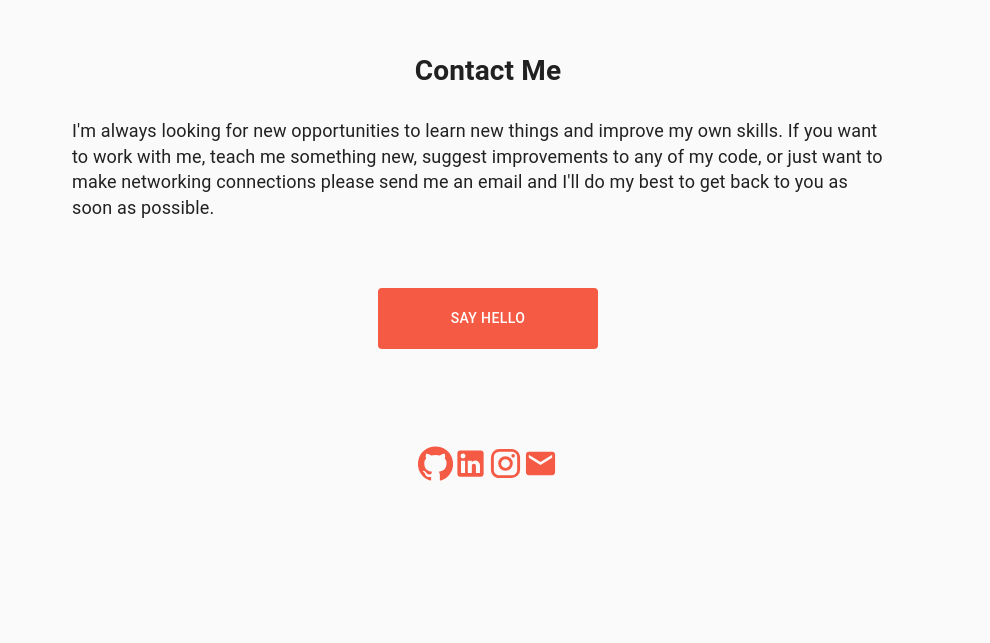
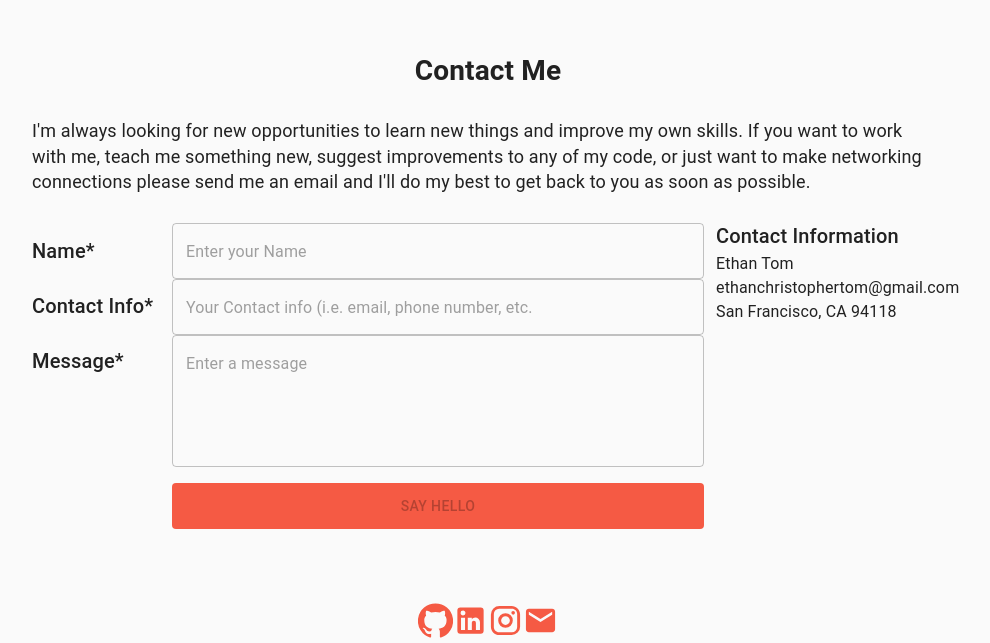
Before and after one commit to ectom/site, a React (Create React App) app: page / in a window 1280 px wide. Shown: the part 3512-4155 px from the top of the page, without its empty margins (152-1142 px from the left). Before the commit the page ends 3998 px from the top, so only its background shows below. Built offline with nearby package versions, Linux system fonts and the light colour scheme.

Commit message:
updated contact form

```diff
--- a/package.json
+++ b/package.json
@@ -2,7 +2,7 @@
   "name": "ectom.github.io",
   "version": "1.0.0",
   "license": "GNU",
-  "homepage": "https://ectom.github.io/site",
+  "homepage": "https://ectom.github.io",
   "scripts": {
     "start": "react-scripts start",
     "build": "react-scripts build",
@@ -16,6 +16,7 @@
     "@material-ui/core": "^4.7.2",
     "@material-ui/icons": "^4.5.1",
     "@material-ui/styles": "^4.7.1",
+    "emailjs-com": "^2.4.1",
     "material-ui-icons": "^1.0.0-beta.36",
     "react": "^16.12.0",
     "react-dom": "^16.12.0",
--- a/src/components/Social.js
+++ b/src/components/Social.js
@@ -47,7 +47,7 @@ class Social extends Component {
             <LinkedIn fontSize="large"/>
           </Link>
           <Link
-            href="https://www.instagram.com/ethanchristophertom"
+            href="https://www.instagram.com/ethantom_"
             target="_blank"
             rel="noopener"
           >
--- a/src/pages/Contact.js
+++ b/src/pages/Contact.js
@@ -1,11 +1,13 @@
-import React from 'react';
+import React, { useState } from 'react';
 import { Container, MuiThemeProvider, Button, styled, makeStyles } from "@material-ui/core";
 import theme from "../styles";
 import Paper from "@material-ui/core/Paper";
+import { TextField, FormControl, FormLabel, Grid, Typography } from '@material-ui/core';
+import emailjs from 'emailjs-com';
 
 const useStyles = makeStyles( {
   paper: {
-    padding: theme.spacing( 5 ),
+    paddingBottom: theme.spacing( 5 ),
     paddingTop: theme.spacing( 1 ),
     backgroundColor: '#FAFAFA',
     maxWidth: '900px',
@@ -16,15 +18,57 @@ const useStyles = makeStyles( {
 } );
 
 function Contact() {
+  const [contactName, setContactName] = useState( '' );
+  const [contactInfo, setContactInfo] = useState( '' );
+  const [message, setMessage] = useState( '' );
 
   const classes = useStyles();
+
+  emailjs.init( 'user_I8kGakbBp8ZVLYmygKAB5' );
 
   const SubmitButton = styled( Button )( {
     background: '#F55A44',
     color: 'white',
-    margin: '3%',
+    margin: '3% 0 3% 0',
     padding: '2% 8% 2% 8%',
   } );
+
+  const handleNameChange = ( e ) => {
+    setContactName( e.target.value );
+  };
+
+  const handleInfoChange = ( e ) => {
+    setContactInfo( e.target.value );
+  };
+
+
+  const handleMessageChange = ( e ) => {
+    setMessage( e.target.value );
+  };
+
+  const validateForm = () => {
+    return !( contactName && contactInfo && message );
+
+  };
+
+  const clearContactForm = () => {
+    setContactName('');
+    setContactInfo('');
+    setMessage('');
+  };
+
+  const sendEmail = () => {
+    emailjs.send('gmail', 'portfolio_contact', {
+      from_name: contactName,
+      message: message,
+      contact_info: contactInfo,
+    }).then((response) => {
+        console.log('SUCCESS!', response.status, response.text);
+      }, (err) => {
+        console.log('FAILED...', err);
+      }
+    ).then(clearContactForm);
+  };
 
   return (
     <>
@@ -36,7 +80,66 @@ function Contact() {
             with me, teach me something new, suggest improvements to any of my code, or just want to make networking
             connections please send me an email and I'll do my best to get back to you as soon as possible.
           </Paper>
-          <SubmitButton href={'mailto:ethanchristophertom@gmail.com'}>Say Hello</SubmitButton>
+
+          <Grid container xs={12} spacing={3}>
+            <Grid item xs={2}>
+              <Grid item xs={12}><Typography variant={'h6'} align={'left'} style={{height: '55px'}}>Name*</Typography></Grid>
+              <Grid item xs={12}><Typography variant={'h6'} align={'left'} style={{height: '55px'}}>Contact Info*</Typography></Grid>
+              <Grid item xs={12}><Typography variant={'h6'} align={'left'} style={{height: '55px'}}>Message*</Typography></Grid>
+            </Grid>
+            <Grid container xs={7}>
+              <Grid item xs={12}>
+                <TextField
+                  required={true}
+                  placeholder={'Enter your Name'}
+                  value={contactName}
+                  onChange={( e ) => handleNameChange( e )}
+                  style={{ display: 'block' }}
+                  variant={'outlined'}
+                  fullWidth={true}
+                />
+              </Grid>
+              <Grid item xs={12}>
+                <TextField
+                  required={true}
+                  placeholder={'Your Contact info (i.e. email, phone number, etc.'}
+                  value={contactInfo}
+                  onChange={( e ) => handleInfoChange( e )}
+                  style={{ display: 'block' }}
+                  variant={'outlined'}
+                  fullWidth={true}
+                />
+              </Grid>
+              <Grid item xs={12}>
+                <TextField
+                  required={true}
+                  placeholder={'Enter a message'}
+                  value={message}
+                  multiline={true}
+                  rows={5}
+                  onChange={( e ) => handleMessageChange( e )}
+                  style={{ display: 'block' }}
+                  variant={'outlined'}
+                  fullWidth={true}
+                />
+              </Grid>
+              <Grid item xs={12}>
+                <SubmitButton
+                  fullWidth={true}
+                  disabled={validateForm()}
+                  onClick={sendEmail}
+                >
+                  Say Hello
+                </SubmitButton>
+              </Grid>
+            </Grid>
+            <Grid item xs={3} style={{marginTop: '-15px'}}>
+              <Typography variant={'h6'} align="left">Contact Information</Typography>
+              <Typography variant={'body1'} align="left">Ethan Tom</Typography>
+              <Typography variant={'body1'} align="left">ethanchristophertom@gmail.com</Typography>
+              <Typography variant={'body1'} align="left">San Francisco, CA 94118</Typography>
+            </Grid>
+          </Grid>
         </Container>
       </MuiThemeProvider>
     </>
--- a/src/styles.js
+++ b/src/styles.js
@@ -32,6 +32,10 @@ const theme = createMuiTheme( {
         fontSize: 14,
       },
     },
+    textField: {
+      display: 'block',
+      marginBottom: '10px',
+    }
   },
 } );
 
```
Also changed, not shown: 1 other file (tests, documents, lock files or other folders).
